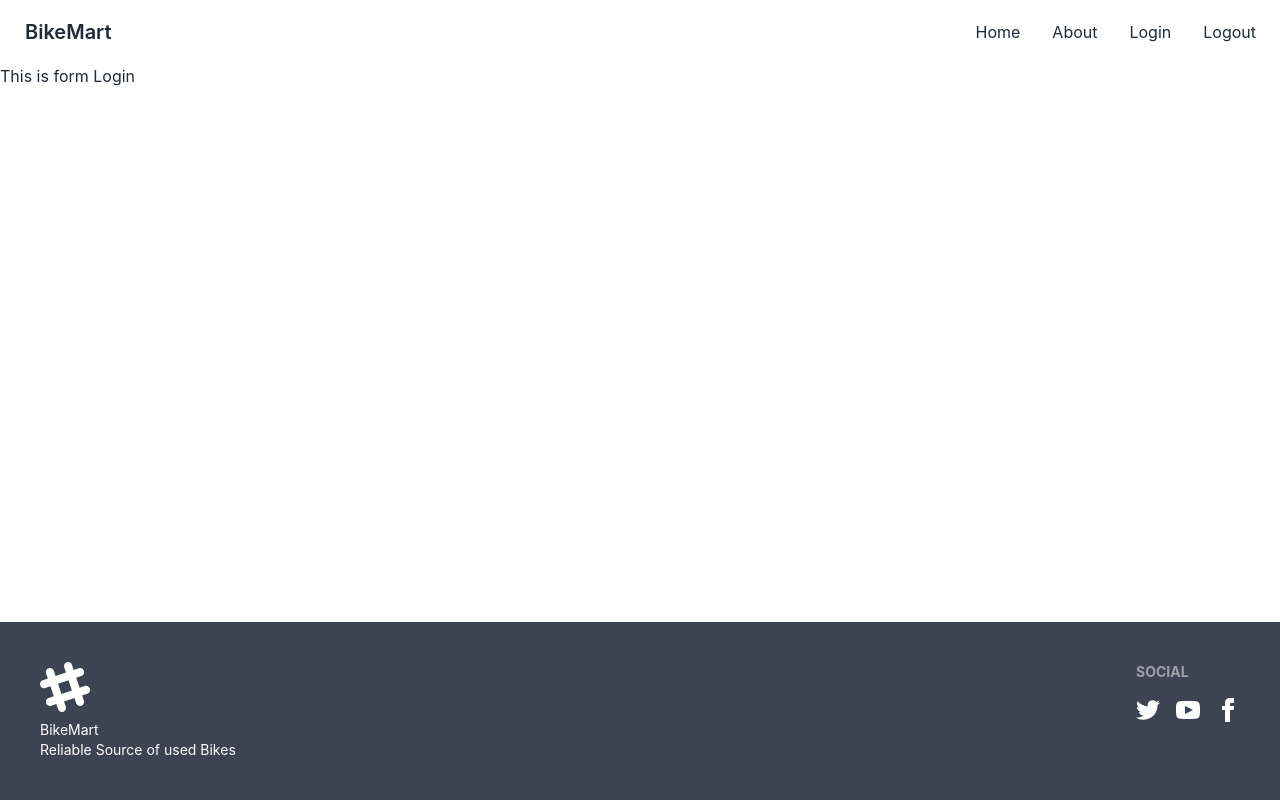
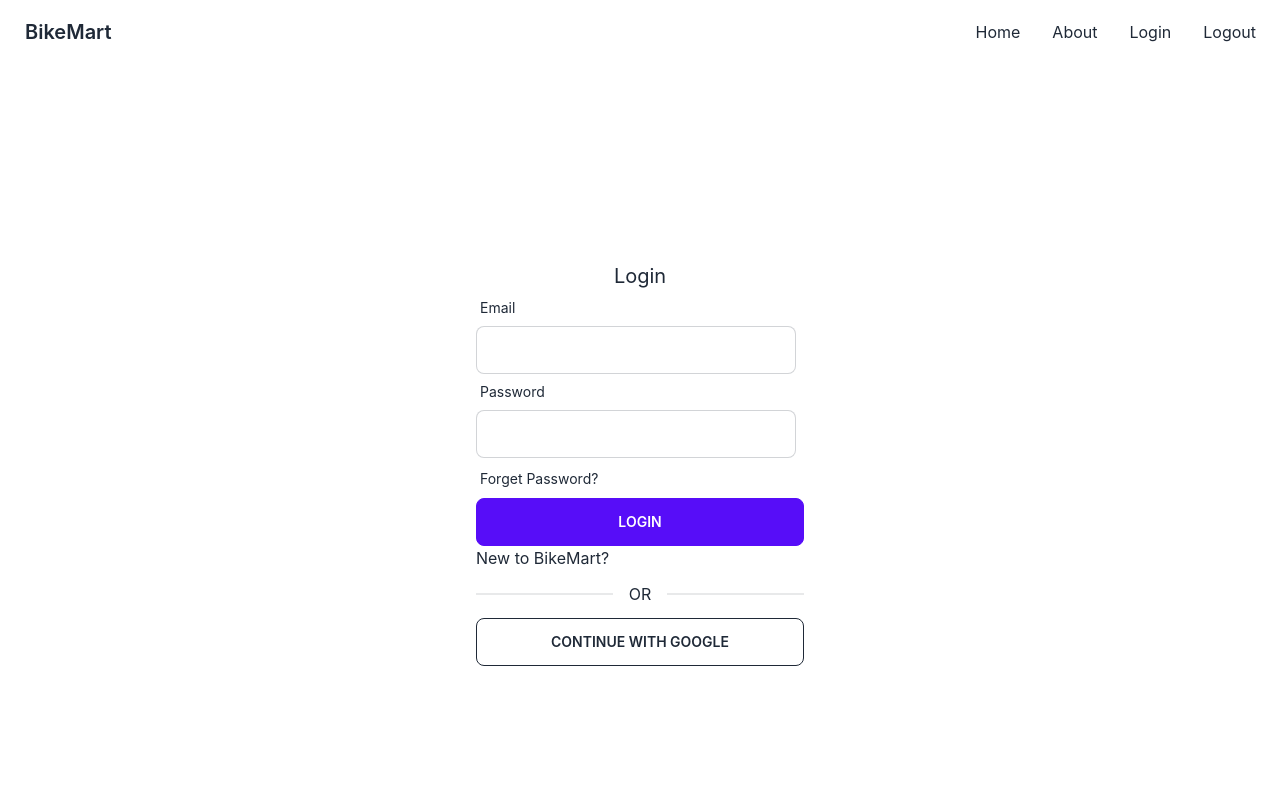
Before and after one commit to Ahmed-Moudud/bike-mart-client, a React (Create React App) app: page /login in a window 1280 px wide. Shown: the top 800 px of the page. Built offline with nearby package versions, Linux system fonts and the light colour scheme; no server answers.

Commit message:
login page added

```diff
--- a/package.json
+++ b/package.json
@@ -7,8 +7,10 @@
     "@testing-library/react": "^13.4.0",
     "@testing-library/user-event": "^13.5.0",
     "daisyui": "^2.42.0",
+    "firebase": "^9.14.0",
     "react": "^18.2.0",
     "react-dom": "^18.2.0",
+    "react-hook-form": "^7.39.5",
     "react-router-dom": "^6.4.3",
     "react-scripts": "5.0.1",
     "web-vitals": "^2.1.4"
--- a/src/Pages/Login/Login.js
+++ b/src/Pages/Login/Login.js
@@ -1,9 +1,111 @@
-import React from 'react';
+import React, { useContext, useState } from 'react';
+import { useForm } from 'react-hook-form';
+import { Link, useLocation, useNavigate } from 'react-router-dom';
+import { AuthContext } from '../../contexts/AuthProvider';
+
+
 
 const Login = () => {
+
+    const { register, formState: { errors }, handleSubmit } = useForm()
+    const {signIn, googleSignIn,  resetPassword} = useContext(AuthContext);
+    const [loginError, setLoginError] = useState('');
+    // const [loginUserEmail, setLoginUserEmail] = useState('');
+    // const [token] = useToken(loginUserEmail);
+    const location = useLocation();
+    const navigate = useNavigate();
+
+    const from = location.state?.from?.pathname || '/';
+
+
+
+    const handleLogin = data => {
+        console.log(data);
+        setLoginError('');
+        signIn(data.email, data.password)
+        .then(result=> {
+            const user = result.user;
+            console.log(user);
+            // setLoginUserEmail(data.email);
+        })
+        .catch(error => {
+            console.log(error.message)
+            setLoginError(error.message)
+
+        });
+    }
+
+    const handleGoogleSignIn = () => {
+        googleSignIn()
+        .then(result => {
+            const user = result.user;
+            console.log(user);
+        })
+        .catch(err =>console.error(err));
+    }
+
+    const handleResetPassword =(data)=>{
+        console.log(data.email);
+        resetPassword()
+        .then(result => {
+            const user = result.user;
+            console.log(user);
+        })
+        .catch(err => console.error(err))
+    }
+
+
     return (
-        <div>
-            <h3>This is form Login</h3>
+        <div className='h-[800px] flex justify-center items-center'>
+            <div className='w-96 p-7'>
+                <h2 className='text-xl text-center'>Login</h2>
+                <form onSubmit={handleSubmit(handleLogin)}>
+
+                    <div className="form-control w-full max-w-xs">
+                        <label className="label">
+                            <span className="label-text">Email</span>
+                        </label>
+                        <input type='text'
+                         {...register("email", {
+                            required:"Email Address is required"
+                        })}
+                         className="input input-bordered w-full max-w-xs" />
+                           {errors.email && <p className='text-red-600'>{errors.email?.message}</p>}
+                    </div>
+
+                    <div className="form-control w-full max-w-xs">
+                        <label className="label">
+                            <span className="label-text">Password</span>
+                        </label>
+                        <input type='password'
+                         {...register("password", {
+                            required:"Password is required",
+                            minLength: {
+                                value:5,
+                                message: 'Password must have at least 5 character'
+                            }
+                        })}
+
+                          className="input input-bordered w-full max-w-xs" />
+
+                        <label className="label">
+                           <button onClick={handleResetPassword}> <span className="label-text">Forget Password?</span></button>
+                        </label>
+                        {errors.password && <p className='text-red-600'>{errors.password?.message}</p>}
+
+
+                    </div>
+                    <input className='btn btn-primary w-full' value="Login" type="submit" />
+                    <div>
+                        {
+                           loginError && <p className='text-red-600'>{loginError} </p>
+                        }
+                    </div>
+                </form>
+                <p>New to BikeMart? <Link className='text-white font-bold' to="/signup">Create an Account</Link></p>
+                <div className="divider">OR</div>
+                <button onClick={handleGoogleSignIn} className='btn btn-outline w-full'>CONTINUE WITH GOOGLE</button>
+            </div>
         </div>
     );
 };
--- a/src/Pages/Shared/Footer/Footer.js
+++ b/src/Pages/Shared/Footer/Footer.js
@@ -2,7 +2,7 @@
 
 const Footer = () => {
     return (
-        <footer className="footer fixed bottom-0 p-10 bg-neutral text-neutral-content flex justify-between">
+        <footer className="footer bottom-0 p-10 bg-neutral text-neutral-content flex justify-between">
             <div>
                 <svg width="50" height="50" viewBox="0 0 24 24" xmlns="http://www.w3.org/2000/svg" fillRule="evenodd" clipRule="evenodd" className="fill-current"><path d="M22.672 15.226l-2.432.811.841 2.515c.33 1.019-.209 2.127-1.23 2.456-1.15.325-2.148-.321-2.463-1.226l-.84-2.518-5.013 1.677.84 2.517c.391 1.203-.434 2.542-1.831 2.542-.88 0-1.601-.564-1.86-1.314l-.842-2.516-2.431.809c-1.135.328-2.145-.317-2.463-1.229-.329-1.018.211-2.127 1.231-2.456l2.432-.809-1.621-4.823-2.432.808c-1.355.384-2.558-.59-2.558-1.839 0-.817.509-1.582 1.327-1.846l2.433-.809-.842-2.515c-.33-1.02.211-2.129 1.232-2.458 1.02-.329 2.13.209 2.461 1.229l.842 2.515 5.011-1.677-.839-2.517c-.403-1.238.484-2.553 1.843-2.553.819 0 1.585.509 1.85 1.326l.841 2.517 2.431-.81c1.02-.33 2.131.211 2.461 1.229.332 1.018-.21 2.126-1.23 2.456l-2.433.809 1.622 4.823 2.433-.809c1.242-.401 2.557.484 2.557 1.838 0 .819-.51 1.583-1.328 1.847m-8.992-6.428l-5.01 1.675 1.619 4.828 5.011-1.674-1.62-4.829z"></path></svg>
                 <p>BikeMart<br />Reliable Source of used Bikes</p>
--- a/src/Routes/Routes/Routes.js
+++ b/src/Routes/Routes/Routes.js
@@ -1,4 +1,4 @@
-import { createBrowserRouter, Routes } from "react-router-dom";
+import { createBrowserRouter } from "react-router-dom";
 import Main from "../../Layout/Main";
 import Home from "../../Pages/Home/Home/Home";
 import Login from "../../Pages/Login/Login";
--- /dev/null
+++ b/src/contexts/AuthProvider.js
@@ -0,0 +1,68 @@
+import React, { createContext, useEffect, useState } from 'react';
+import app from '../firebase/firebase.config';
+import {createUserWithEmailAndPassword, getAuth, GoogleAuthProvider, onAuthStateChanged, sendPasswordResetEmail, signInWithEmailAndPassword, signInWithPopup, signOut, updateProfile} from 'firebase/auth'
+
+export const AuthContext = createContext();
+const auth = getAuth(app)
+
+const googleProvider = new GoogleAuthProvider();
+
+const AuthProvider = ({children}) => {
+    const [user, setUser] = useState(null);
+    const [loading, setLoading] = useState(true);
+
+    const createUser = (email, password) =>{
+        setLoading(true);
+        return createUserWithEmailAndPassword(auth, email, password);
+    }
+
+    const signIn = (email, password) =>{
+        setLoading(true);
+        return signInWithEmailAndPassword(auth, email, password);
+    }
+
+    const googleSignIn = () =>{
+    return signInWithPopup(auth, googleProvider);
+   }
+
+   const resetPassword =(email) =>{
+    setLoading(true);
+    return sendPasswordResetEmail(auth, email);
+   }
+
+    const updateUser = (userInfo) =>{
+        return updateProfile(auth.currentUser, userInfo)
+    }
+
+    const logOut = () => {
+        setLoading(true);
+        return signOut(auth);
+    }
+
+    useEffect(()=>{
+        const unsubscribe = onAuthStateChanged(auth, currentUser =>{
+            console.log('user observing');
+            setUser(currentUser);
+            setLoading(false)
+        });
+        return () => unsubscribe();
+    },[])
+
+    const authInfo = {
+        createUser,
+        signIn,
+        googleSignIn,
+        updateUser,
+        resetPassword,
+        user,
+        loading,
+        logOut
+    }
+    return (
+        <AuthContext.Provider value = {authInfo}>
+            {children}
+        </AuthContext.Provider>
+    );
+};
+
+export default AuthProvider;
--- /dev/null
+++ b/src/firebase/firebase.config.js
@@ -0,0 +1,18 @@
+// Import the functions you need from the SDKs you need
+import { initializeApp } from "firebase/app";
+// TODO: Add SDKs for Firebase products that you want to use
+// https://firebase.google.com/docs/web/setup#available-libraries
+
+// Your web app's Firebase configuration
+const firebaseConfig = {
+  apiKey: process.env.REACT_APP_apiKey,
+  authDomain: process.env.REACT_APP_authDomain,
+  projectId: process.env.REACT_APP_projectId,
+  storageBucket: process.env.REACT_APP_storageBucket,
+  messagingSenderId: process.env.REACT_APP_messagingSenderId,
+  appId: process.env.REACT_APP_appId,
+};
+
+// Initialize Firebase
+const app = initializeApp(firebaseConfig);
+export default app
--- a/src/index.js
+++ b/src/index.js
@@ -3,11 +3,14 @@
 import './index.css';
 import App from './App';
 import reportWebVitals from './reportWebVitals';
+import AuthProvider from './contexts/AuthProvider';
 
 const root = ReactDOM.createRoot(document.getElementById('root'));
 root.render(
   <React.StrictMode>
-    <App />
+    <AuthProvider>
+      <App />
+    </AuthProvider>
   </React.StrictMode>
 );
 
```
Also changed, not shown: 1 other file (tests, documents, lock files or other folders).
